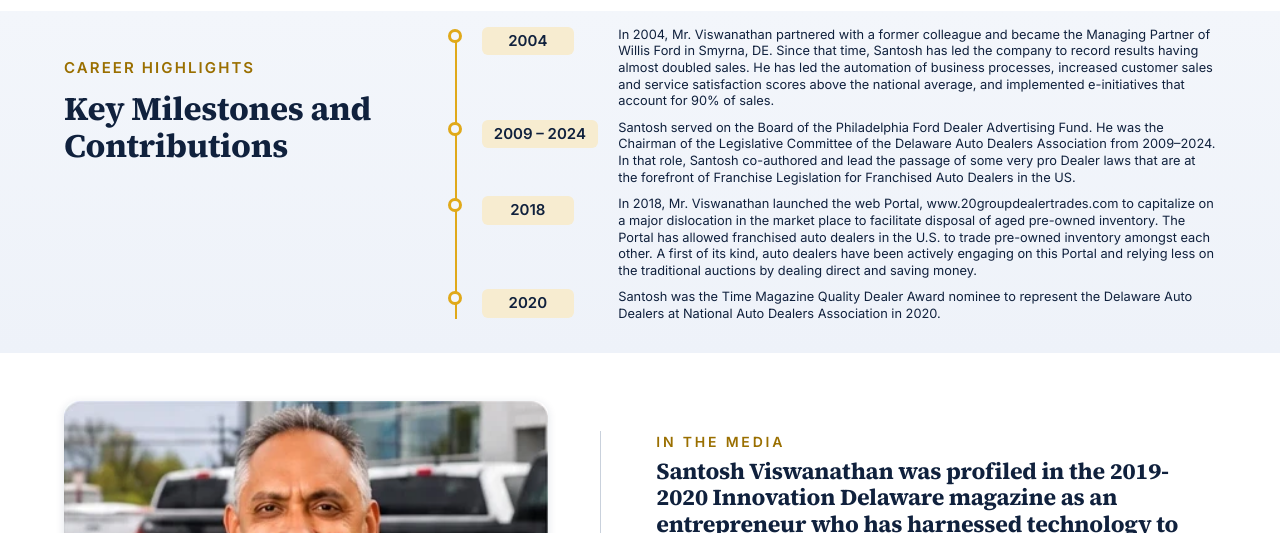
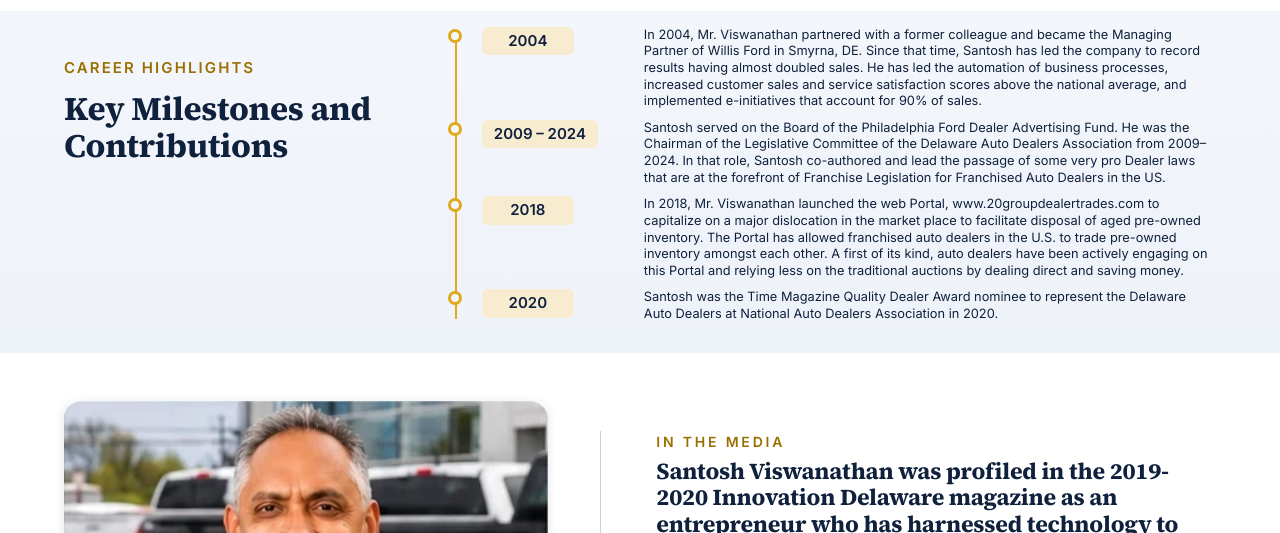
Before and after one commit to anatint/-Santosh-Viswanathan, a plain HTML site: page index.html in a window 1280 px wide. Shown: the part 672-1205 px from the top of the page. Drawn offline with Linux system fonts and the light colour scheme.

Commit message:
Give timeline year labels more room
Co-Authored-By: Claude Sonnet 5.5 <noreply@anthropic.com>

```diff
--- a/style.css
+++ b/style.css
@@ -87,7 +87,7 @@ h2{font-family:var(--serif);font-weight:700;color:var(--ink);line-height:1.12;le
 .year{margin-left:30px;align-self:start;width:max-content;min-width:92px;text-align:center;font-family:var(--sans);font-size:15px;font-weight:600;color:var(--ink);background:#f7ecd0;border-radius:6px;padding:3px 12px}
 .timeline p{font-size:12.8px;line-height:1.3;color:var(--ink)}
 .timeline{margin-left:0}
-.timeline li{grid-template-columns:clamp(165px,13vw,185px) minmax(0,1fr);gap:0}
+.timeline li{grid-template-columns:clamp(185px,15vw,215px) minmax(0,1fr);gap:0}
 
 /* Media */
 .media{padding:48px 0 56px}
```
